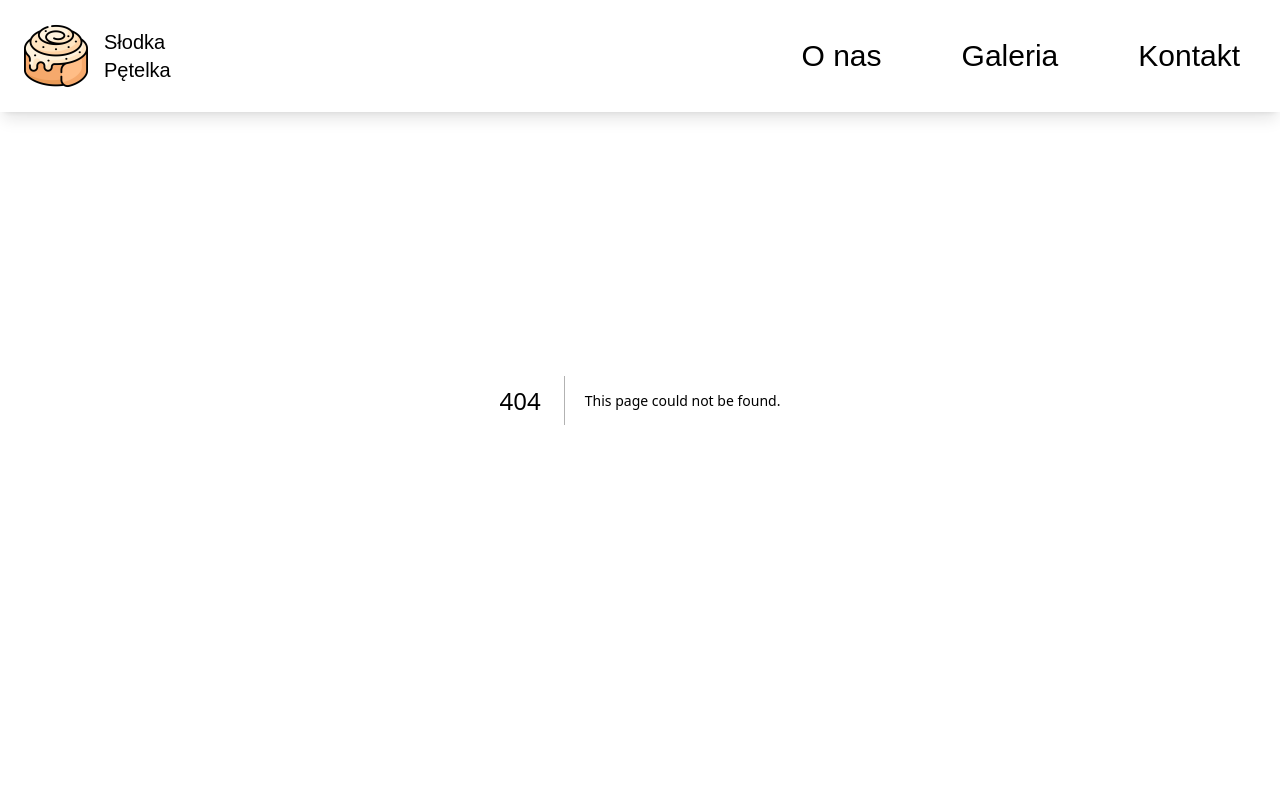
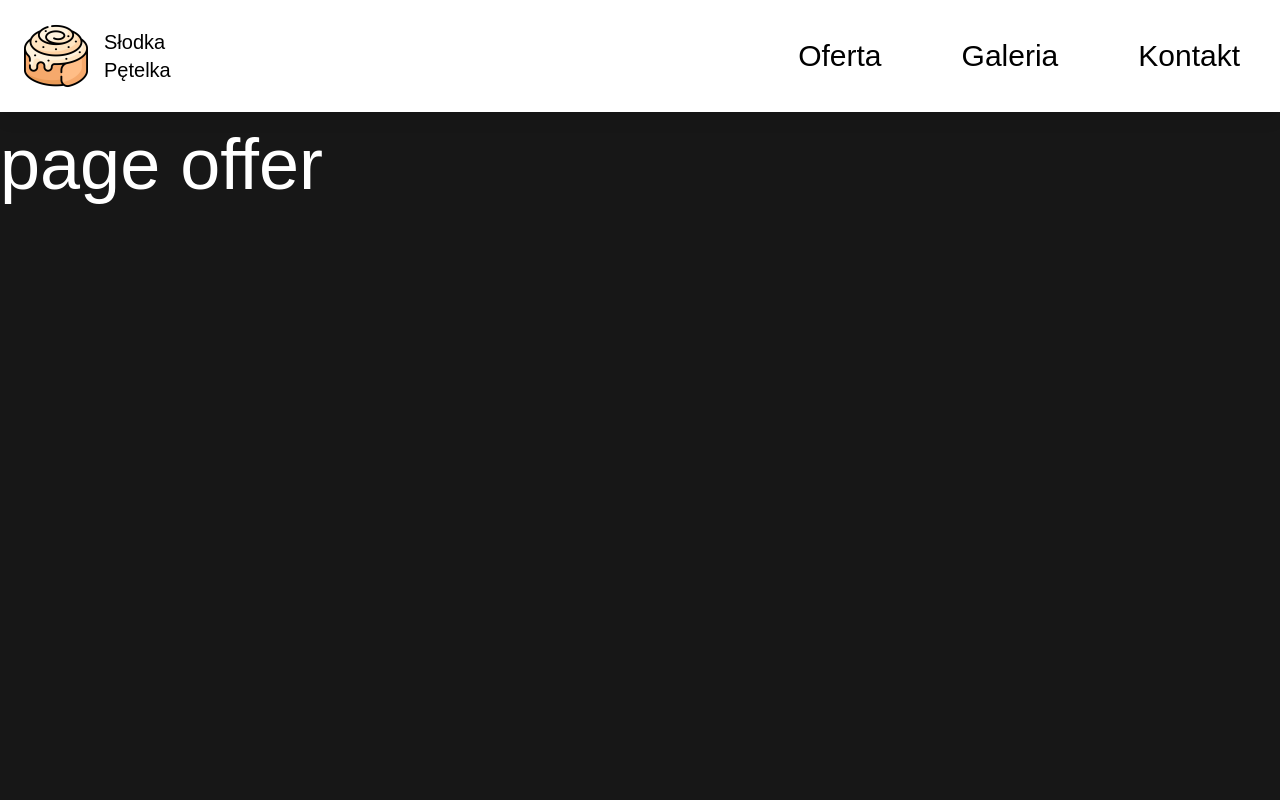
Before and after one commit to aleks3650/stryczek, a Next.js app: page /offer in a window 1280 px wide. Before the commit this address had no page. Shown: the top 800 px of the page. Built offline with nearby package versions, Linux system fonts and the light colour scheme; a web font is replaced by a local one.

Commit message:
footer added

```diff
--- a/src/app/contact/page.jsx
+++ b/src/app/contact/page.jsx
@@ -1,7 +1,7 @@
 import React from "react";
 
 const page = () => {
-  return <div className="text-7xl mt-32">page contact</div>;
+  return <div className="text-7xl mt-32 min-h-screen">page contact</div>;
 };
 
 export default page;
--- /dev/null
+++ b/src/app/footer/Footer.jsx
@@ -0,0 +1,23 @@
+import React from "react";
+
+const Footer = () => {
+  return (
+    <div
+      className="w-full h-[100px] relative bg-slate-300
+      sm:h-[150px] md:h-[200px] lg:h-[250px] xl:h-[300px]"
+      style={{ clipPath: "polygon(0% 0, 100% 0%, 100% 100%, 0 100%)" }}>
+      <div
+        className="fixed bottom-0 h-[100px] w-full
+      sm:h-[150px] md:h-[200px] lg:h-[250px] xl:h-[300px]">
+        <div className="flex flex-col-reverse justify-between items-center h-full py-8 px-2">
+          <p className="text-[14vw] justify-between w-full leading-[0.8] mt-10 flex">
+            <span>Sticky</span>
+            <span className="text-gray-700">Footer</span>
+          </p>
+        </div>
+      </div>
+    </div>
+  );
+};
+
+export default Footer;
--- a/src/app/galery/page.jsx
+++ b/src/app/galery/page.jsx
@@ -1,7 +1,7 @@
 import React from "react";
 
 const page = () => {
-  return <div className="text-7xl mt-32">page galery</div>;
+  return <div className="text-7xl mt-32 min-h-screen">page galery</div>;
 };
 
 export default page;
--- a/src/app/heroSection/HeroImage.jsx
+++ b/src/app/heroSection/HeroImage.jsx
@@ -15,8 +15,8 @@ const HeroImage = () => {
 
   useEffect(() => {
     const TimeoutNumber = setTimeout(() => {
-      animate(progres1, 1, { duration: 1.25, ease: [0.76, 0, 0.24, 1] });
-      animate(progres2, 1, { duration: 1.4, ease: [0.76, 0, 0.24, 1] });
+      animate(progres1, 1, { duration: 1.4, ease: [0.76, 0, 0.24, 1] });
+      animate(progres2, 1, { duration: 1.0, ease: [0.76, 0, 0.24, 1] });
     }, 250);
 
     return () => {
--- a/src/app/layout.js
+++ b/src/app/layout.js
@@ -3,6 +3,7 @@ import "./globals.css";
 import Navbar from "./navbar/Navbar";
 import SmoothScroll from "./Scroll/SmoothScroll";
 import Template from "./template";
+import Footer from "./footer/Footer";
 
 const shantellSans = Shantell_Sans({
   variable: "--font-shantell-sans",
@@ -24,7 +25,10 @@ export default function RootLayout({ children }) {
     <html lang="pl">
       <body className={`${shantellSans.variable} antialiased`}>
         <Navbar />
-        <Template>{children}</Template>
+        <main>
+          <Template>{children}</Template>
+          <Footer />
+        </main>
         <SmoothScroll />
       </body>
     </html>
--- a/src/app/navbar/Burger.jsx
+++ b/src/app/navbar/Burger.jsx
@@ -97,8 +97,8 @@ const Burger = () => {
             style={{ opacity: 0 }}
             className="flex flex-col absolute top-28 left-0 w-screen h-[calc(100vh-7rem)] items-center justify-evenly bg-white text-4xl text-black shadow-sm font-shantell-sans">
             <motion.div variants={linkVariants} className="p-4">
-              <Link href="/about" onClick={() => setIsOpen(false)}>
-                O nas
+              <Link href="/offer" onClick={() => setIsOpen(false)}>
+                Oferta
               </Link>
             </motion.div>
             <motion.div variants={linkVariants} className="p-4">
--- a/src/app/navbar/Navbar.jsx
+++ b/src/app/navbar/Navbar.jsx
@@ -24,8 +24,8 @@ const Navbar = () => {
         <Burger />
       </div>
       <div className="hidden md:flex gap-4 text-3xl md:gap-8 lg:gap-12">
-        <Link href="/about" className="p-4">
-          O nas
+        <Link href="/offer" className="p-4">
+          Oferta
         </Link>
         <Link href="/galery" className="p-4">
           Galeria
--- a/src/app/about/page.jsx
+++ b/src/app/offer/page.jsx
@@ -1,7 +1,7 @@
 import React from "react";
 
 const page = () => {
-  return <div className="text-7xl mt-32">page about</div>;
+  return <div className="text-7xl mt-32 min-h-screen">page offer</div>;
 };
 
 export default page;
--- a/src/app/page.js
+++ b/src/app/page.js
@@ -4,7 +4,7 @@ export default function Home() {
   return (
     <>
       <Hero />
-      <main className="container mx-auto p-4">
+      <div className="container mx-auto p-4">
         <h2 className="text-3xl font-bold">Lorem ipsum</h2>
         <p>
           Lorem ipsum, dolor sit amet consectetur adipisicing elit. Dolore quam
@@ -14,7 +14,7 @@ export default function Home() {
           excepturi beatae necessitatibus, vitae culpa molestiae aliquid omnis
           eum, voluptas illum?
         </p>
-      </main>
+      </div>
     </>
   );
 }
```
